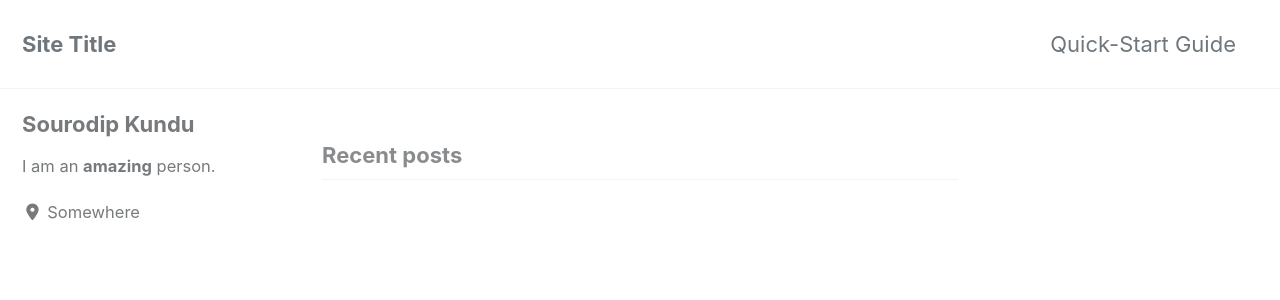
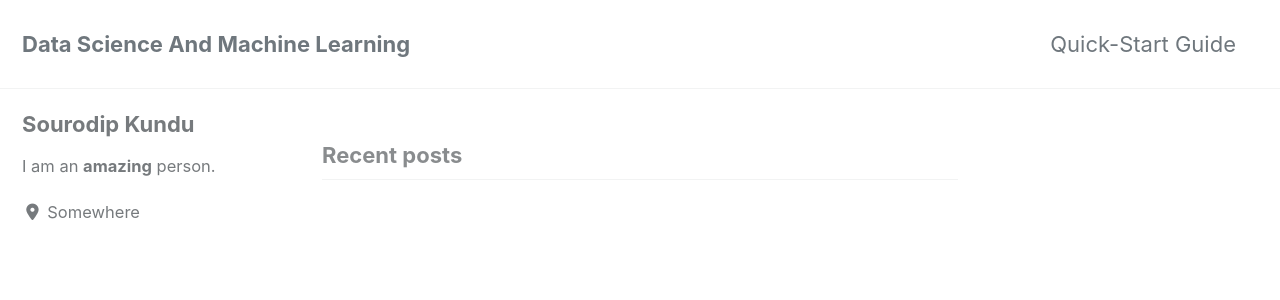
Before and after one commit to SouroMLhub/SouroMLhub.github.io, a Jekyll site: the page built from index.html, in a window 1280 px wide and 900 px high. Shown: the top 300 px of the window. Built offline with Jekyll 4.4.1, drawn with Linux system fonts in a browser that asks for light colours; cached includes are drawn as plain includes; nearby versions of some CDN libraries; the list of posts is cut into pages by our own code.

Commit message:
initial commit

```diff
--- a/_config.yml
+++ b/_config.yml
@@ -16,7 +16,7 @@ minimal_mistakes_skin    : "default" # "air", "aqua", "contrast", "dark", "dirt"
 
 # Site Settings
 locale                   : "en-US"
-title                    : "Site Title"
+title                    : "Data Science And Machine Learning"
 title_separator          : "-"
 subtitle                 : # site tagline that appears below site title in masthead
 name                     : "Sourodip Kundu"
```
